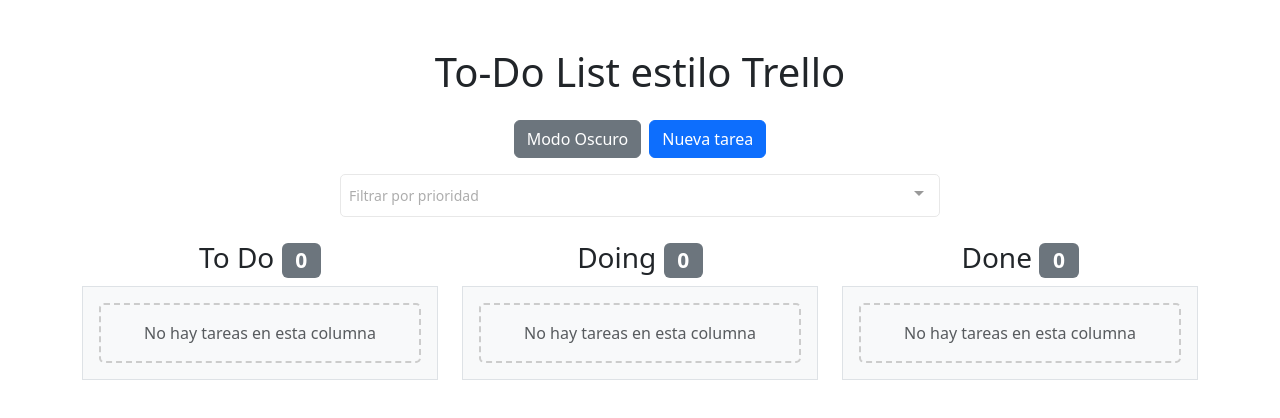
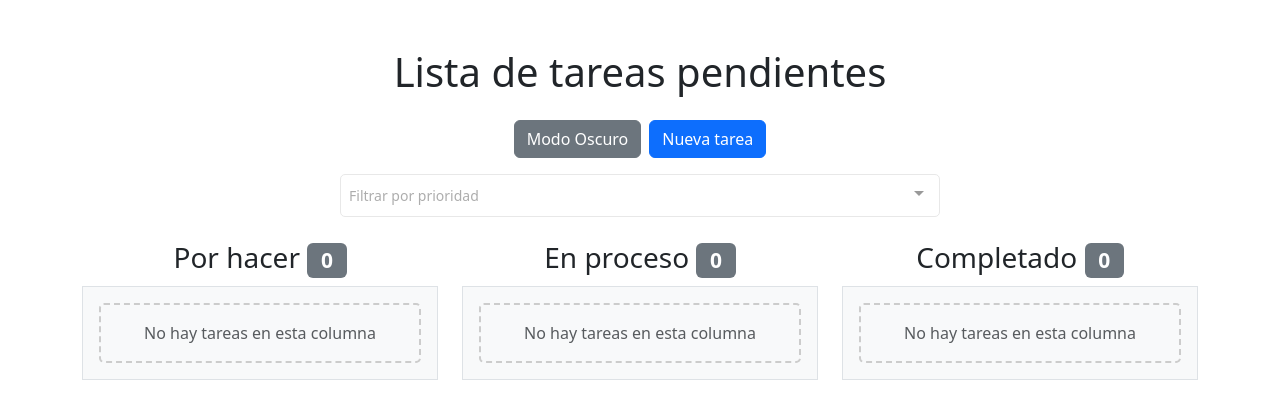
Before and after one commit to CmorenoRuizz/to_do_list, a Vue app: page / in a window 1280 px wide. Shown: the top 418 px of the page. Built offline with nearby package versions, Linux system fonts and the light colour scheme.

Commit message:
v.0.1.3 (añadida traducción)

```diff
--- a/src/views/HomeView.vue
+++ b/src/views/HomeView.vue
@@ -1,6 +1,6 @@
 <template>
   <div class="container mt-5">
-    <h1 class="text-center mb-4">To-Do List estilo Trello</h1>
+    <h1 class="text-center mb-4">Lista de tareas pendientes</h1>
 
     <div class="d-flex justify-content-center gap-2 mb-3">
       <!-- Botón para alternar modo oscuro -->
@@ -69,7 +69,7 @@
     <div class="row">
       <div
         class="col-md-4"
-        v-for="columna in ['To Do', 'Doing', 'Done']"
+        v-for="columna in ['Por hacer', 'En proceso', 'Completado']"
         :key="columna"
       >
         <h3 class="text-center">
@@ -101,7 +101,7 @@
           <!-- Tareas -->
           <div
             class="card mb-2"
-            v-for="(tarea, index) in tareasFiltradasPorColumna[columna]"
+            v-for="tarea in tareasFiltradasPorColumna[columna]"
             :key="tarea.id"
             draggable="true"
             @dragstart="arrastrarTarea(tarea)"
@@ -221,9 +221,9 @@ export default {
   computed: {
     tareasPorColumna() {
       return {
-        "To Do": this.tareas.filter((tarea) => tarea.columna === "To Do"),
-        Doing: this.tareas.filter((tarea) => tarea.columna === "Doing"),
-        Done: this.tareas.filter((tarea) => tarea.columna === "Done"),
+        "Por hacer": this.tareas.filter((tarea) => tarea.columna === "Por hacer"),
+        "En proceso": this.tareas.filter((tarea) => tarea.columna === "En proceso"),
+        "Completado": this.tareas.filter((tarea) => tarea.columna === "Completado"),
       };
     },
     tareasFiltradasPorColumna() {
@@ -231,13 +231,13 @@ export default {
         return this.tareasPorColumna;
       }
       return {
-        "To Do": this.tareasPorColumna["To Do"].filter((tarea) =>
+        "Por hacer": this.tareasPorColumna["Por hacer"].filter((tarea) =>
           this.filtroPrioridades.includes(tarea.prioridad)
         ),
-        Doing: this.tareasPorColumna["Doing"].filter((tarea) =>
+        "En proceso": this.tareasPorColumna["En proceso"].filter((tarea) =>
           this.filtroPrioridades.includes(tarea.prioridad)
         ),
-        Done: this.tareasPorColumna["Done"].filter((tarea) =>
+        "Completado": this.tareasPorColumna["Completado"].filter((tarea) =>
           this.filtroPrioridades.includes(tarea.prioridad)
         ),
       };
@@ -270,7 +270,7 @@ export default {
           fechaCreacion,
           mostrarDetalles: false,
           editando: false, // Asegurar que la tarea no esté en modo edición
-          columna: "To Do",
+          columna: "Por hacer",
         });
         this.nuevaTarea = {
           texto: "",
```
